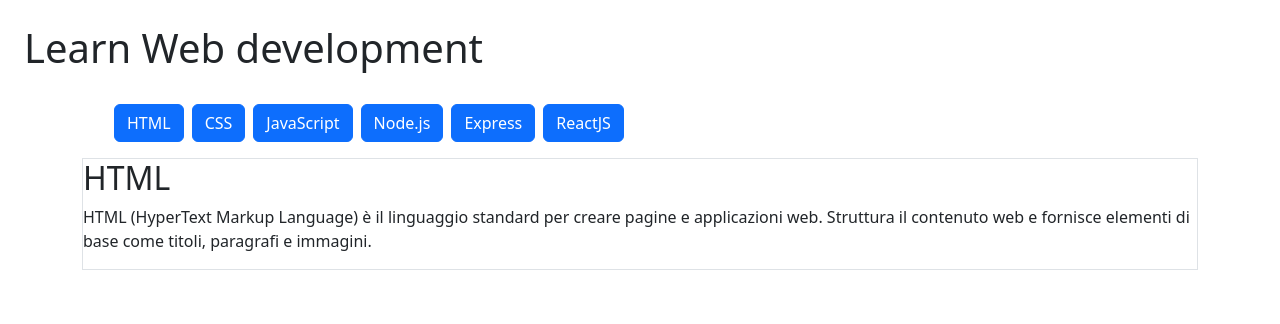
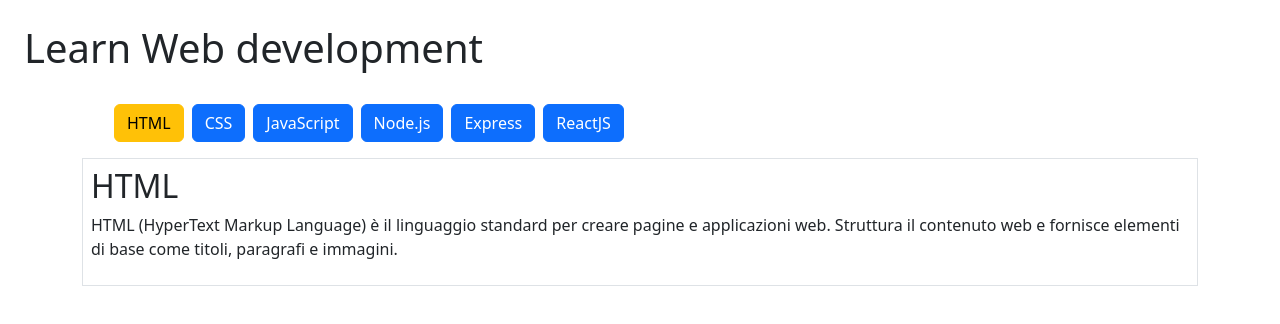
Before and after one commit to daviderigamonti1/react-use-state, a React (Vite) app: page / in a window 1280 px wide. Shown: the top 324 px of the page. Built offline with nearby package versions, Linux system fonts and the light colour scheme.

Commit message:
added attributes to give a different color to the button for which language is currently selected

```diff
--- a/src/App.jsx
+++ b/src/App.jsx
@@ -12,3 +12,7 @@
 }
 
 export default App;
+
+/*- Se nessun linguaggio è selezionato, la card del dettaglio mostra “nessun linguaggio selezionato”
+- Scomporre la card dei dettagli in un componente a parte che mantenga le sue funzionalità
+- Scomporre i buttons in componenti a parte che mantengono tutte le funzionaliltà*/
--- a/src/components/LanguageSection.jsx
+++ b/src/components/LanguageSection.jsx
@@ -9,14 +9,15 @@
         <section>
             <ul className="d-flex">
                 {languageList.map((language) => {
+                    const isActive = activeLanguage.id === language.id;
                     return (
                         <li key={language.id} className="pe-2" onClick={() => setActiveLanguage(language)}>
-                            <button className="btn btn-primary">{language.title}</button>
+                            <button className={`btn ${isActive ? 'btn-warning' : 'btn-primary'}`}>{language.title}</button>
                         </li>
                     )
                 })}
             </ul>
-            <div className="border">
+            <div className="border p-2">
                 <h2>{activeLanguage.title}</h2>
                 <p>{activeLanguage.description}</p>
             </div>
```
